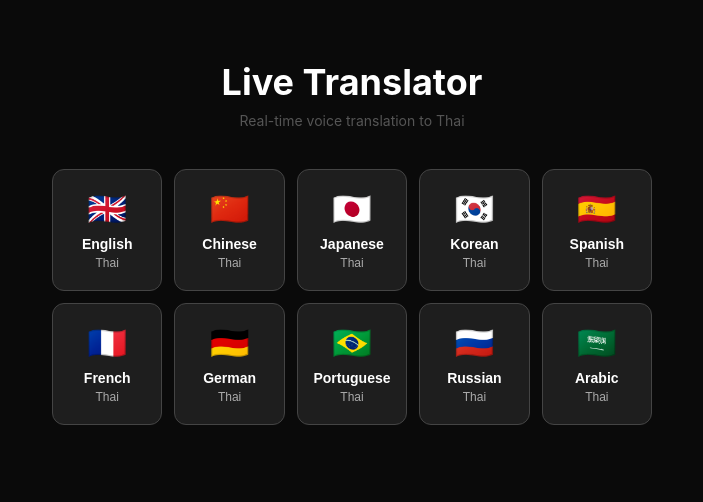
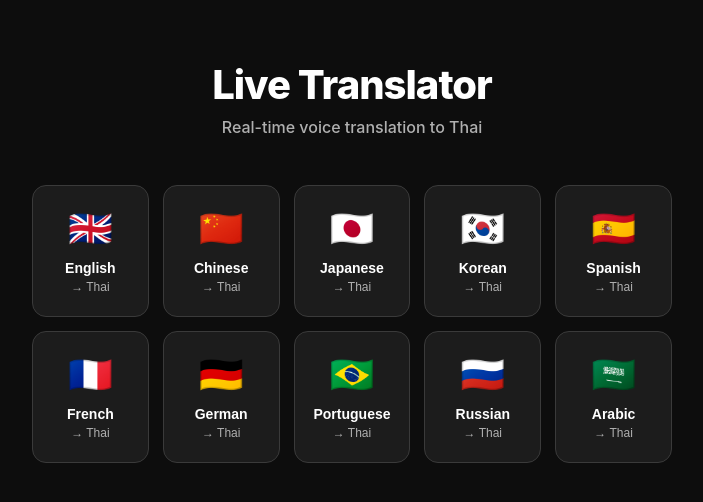
Before and after one commit to UKKRID/live-translator-v3, a React (Vite) app in the folder web/: page / in a window 1280 px wide. Shown: the top 502 px of the page, without its empty margins (288-991 px from the left). Built offline with nearby package versions, Linux system fonts and the light colour scheme.

Commit message:
v3: Fix invisible text - pure white #ffffff + inline styles

```diff
--- a/web/src/App.jsx
+++ b/web/src/App.jsx
@@ -13,208 +13,21 @@ const LANGUAGES = [
   { code: 'ar-SA', name: 'Arabic', flag: '🇸🇦' },
 ]
 
-const styles = {
-  body: {
-    minHeight: '100vh',
-    background: '#0a0a0a',
-    color: '#ffffff',
-    fontFamily: '-apple-system, BlinkMacSystemFont, "Segoe UI", Roboto, sans-serif',
-    margin: 0,
-    padding: 0,
-  },
-  header: {
-    background: '#111111',
-    borderBottom: '1px solid #222',
-    padding: '16px 20px',
-    display: 'flex',
-    alignItems: 'center',
-    justifyContent: 'space-between',
-    position: 'sticky',
-    top: 0,
-    zIndex: 100,
-  },
-  backBtn: {
-    color: '#e0e0e0',
-    background: '#333',
-    border: '1px solid #555',
-    cursor: 'pointer',
-    fontSize: '13px',
-    padding: '6px 14px',
-    borderRadius: '6px',
-  },
-  langInfo: {
-    display: 'flex',
-    alignItems: 'center',
-    gap: '10px',
-  },
-  langFlag: {
-    fontSize: '24px',
-  },
-  langText: {
-    color: '#fff',
-    fontWeight: 'bold',
-    fontSize: '16px',
-  },
-  startBtn: {
-    padding: '10px 24px',
-    borderRadius: '24px',
-    border: 'none',
-    fontWeight: 'bold',
-    fontSize: '14px',
-    cursor: 'pointer',
-    transition: 'all 0.2s',
-  },
-  startBtnActive: {
-    background: '#dc2626',
-    color: '#fff',
-    animation: 'pulse 1.5s infinite',
-  },
-  startBtnInactive: {
-    background: '#16a34a',
-    color: '#fff',
-  },
-  error: {
-    background: 'rgba(220, 38, 38, 0.15)',
-    color: '#fca5a5',
-    padding: '12px',
-    textAlign: 'center',
-    fontSize: '14px',
-  },
-  main: {
-    flex: 1,
-    overflowY: 'auto',
-    padding: '20px',
-    maxWidth: '700px',
-    margin: '0 auto',
-    width: '100%',
-    boxSizing: 'border-box',
-  },
-  emptyState: {
-    textAlign: 'center',
-    color: '#cccccc',
-    marginTop: '80px',
-  },
-  emptyIcon: {
-    fontSize: '64px',
-    marginBottom: '16px',
-  },
-  emptyText: {
-    fontSize: '18px',
-    color: '#ffffff',
-    fontWeight: '500',
-  },
-  emptySubtext: {
-    fontSize: '14px',
-    color: '#aaaaaa',
-    marginTop: '8px',
-    fontWeight: '500',
-  },
-  card: {
-    background: '#1e1e1e',
-    borderRadius: '12px',
-    padding: '16px',
-    marginBottom: '12px',
-    border: '1px solid #444',
-  },
-  cardMeta: {
-    display: 'flex',
-    alignItems: 'center',
-    gap: '8px',
-    marginBottom: '8px',
-    fontSize: '12px',
-    color: '#aaaaaa',
-    fontWeight: '600',
-  },
-  cardSource: {
-    color: '#ffffff',
-    fontSize: '16px',
-    lineHeight: 1.5,
-    marginBottom: '8px',
-    wordBreak: 'break-word',
-    fontWeight: '500',
-  },
-  cardTranslated: {
-    color: '#4ade80',
-    fontSize: '20px',
-    lineHeight: 1.5,
-    wordBreak: 'break-word',
-    fontWeight: '600',
-  },
-  interimCard: {
-    background: '#1e1e1e',
-    borderRadius: '12px',
-    padding: '16px',
-    marginBottom: '12px',
-    border: '2px dashed #555',
-  },
-  interimLabel: {
-    color: '#aaaaaa',
-    fontSize: '12px',
-    marginBottom: '6px',
-    fontWeight: '600',
-  },
-  interimText: {
-    color: '#ffffff',
-    fontSize: '16px',
-    fontWeight: '500',
-  },
-  footer: {
-    background: '#111111',
-    borderTop: '1px solid #333',
-    padding: '12px',
-    textAlign: 'center',
-  },
-  footerDot: {
-    display: 'inline-block',
-    width: '10px',
-    height: '10px',
-    background: '#22c55e',
-    borderRadius: '50%',
-    marginRight: '8px',
-    animation: 'pulse 1.5s infinite',
-  },
-  footerText: {
-    color: '#4ade80',
-    fontSize: '14px',
-    fontWeight: '600',
-  },
-  selectGrid: {
-    display: 'grid',
-    gridTemplateColumns: 'repeat(5, 1fr)',
-    gap: '12px',
-    maxWidth: '600px',
-    margin: '0 auto',
-  },
-  selectCard: {
-    background: '#1e1e1e',
-    border: '1px solid #444',
-    borderRadius: '12px',
-    padding: '20px 12px',
-    textAlign: 'center',
-    cursor: 'pointer',
-    transition: 'all 0.2s',
-  },
-  selectCardHover: {
-    background: '#2a2a2a',
-    border: '1px solid #666',
-    transform: 'scale(1.05)',
-  },
-  selectFlag: {
-    fontSize: '32px',
-    marginBottom: '8px',
-  },
-  selectName: {
-    color: '#ffffff',
-    fontWeight: '700',
-    fontSize: '14px',
-    marginBottom: '4px',
-  },
-  selectSub: {
-    color: '#aaaaaa',
-    fontSize: '12px',
-    fontWeight: '500',
-  },
-}
+const CARD_BG = '#1c1c1c'
+const BORDER = '#3a3a3a'
+const TEXT = '#f0f0f0'
+const TEXT_DIM = '#b0b0b0'
+const GREEN = '#4ade80'
+
+const css = `
+  * { margin: 0; padding: 0; box-sizing: border-box; }
+  body { background: #0d0d0d; color: #f0f0f0; font-family: "SF Pro Display", -apple-system, BlinkMacSystemFont, "Segoe UI", Roboto, Helvetica, Arial, sans-serif; }
+  @keyframes pulse { 0%,100% { opacity:1; } 50% { opacity:0.4; } }
+  @keyframes blink { 0%,100% { opacity:1; } 50% { opacity:0.3; } }
+  ::-webkit-scrollbar { width: 6px; }
+  ::-webkit-scrollbar-track { background: #111; }
+  ::-webkit-scrollbar-thumb { background: #444; border-radius: 3px; }
+`
 
 export default function App() {
   const [selectedLang, setSelectedLang] = useState(null)
@@ -247,18 +60,13 @@ export default function App() {
       setError('Browser does not support Web Speech API. Use Chrome or Edge.')
       return
     }
-
     const SpeechRecognition = window.SpeechRecognition || window.webkitSpeechRecognition
     const recognition = new SpeechRecognition()
-
     recognition.continuous = true
     recognition.interimResults = true
     recognition.lang = selectedLang.code
 
-    recognition.onstart = () => {
-      setIsListening(true)
-      setError('')
-    }
+    recognition.onstart = () => { setIsListening(true); setError('') }
 
     recognition.onresult = async (event) => {
       let interimText = ''
@@ -281,17 +89,8 @@ export default function App() {
       if (interimText) setInterim(interimText)
     }
 
-    recognition.onerror = (event) => {
-      if (event.error !== 'no-speech') {
-        setError(`Error: ${event.error}`)
-      }
-    }
-
-    recognition.onend = () => {
-      if (isListening) {
-        try { recognition.start() } catch {}
-      }
-    }
+    recognition.onerror = (e) => { if (e.error !== 'no-speech') setError(`Error: ${e.error}`) }
+    recognition.onend = () => { if (isListening) try { recognition.start() } catch {} }
 
     recognitionRef.current = recognition
     recognition.start()
@@ -299,45 +98,38 @@ export default function App() {
 
   const stopListening = useCallback(() => {
     setIsListening(false)
-    if (recognitionRef.current) {
-      recognitionRef.current.stop()
-      recognitionRef.current = null
-    }
+    if (recognitionRef.current) { recognitionRef.current.stop(); recognitionRef.current = null }
   }, [])
 
-  const toggleListening = () => {
-    if (isListening) {
-      stopListening()
-    } else {
-      startListening()
-    }
-  }
+  const toggleListening = () => { isListening ? stopListening() : startListening() }
 
   if (!selectedLang) {
     return (
-      <div style={styles.body}>
-        <style>{`
-          @keyframes pulse { 0%, 100% { opacity: 1; } 50% { opacity: 0.5; } }
-        `}</style>
+      <div style={{ minHeight: '100vh', background: '#0d0d0d' }}>
+        <style>{css}</style>
         <div style={{ padding: '60px 20px', textAlign: 'center' }}>
-          <h1 style={{ fontSize: '36px', fontWeight: 'bold', marginBottom: '8px' }}>
+          <h1 style={{ fontSize: '40px', fontWeight: '800', color: '#ffffff', marginBottom: '8px', letterSpacing: '-1px' }}>
             Live Translator
           </h1>
-          <p style={{ color: '#555', marginBottom: '40px', fontSize: '14px' }}>
+          <p style={{ color: TEXT_DIM, marginBottom: '48px', fontSize: '16px', fontWeight: '500' }}>
             Real-time voice translation to Thai
           </p>
-          <div style={styles.selectGrid}>
+          <div style={{ display: 'grid', gridTemplateColumns: 'repeat(5, 1fr)', gap: '14px', maxWidth: '640px', margin: '0 auto' }}>
             {LANGUAGES.map(lang => (
               <button
                 key={lang.code}
                 onClick={() => setSelectedLang(lang)}
-                style={styles.selectCard}
-                onMouseEnter={e => Object.assign(e.target.style, styles.selectCardHover)}
-                onMouseLeave={e => { e.target.style.background = '#141414'; e.target.style.border = '1px solid #222'; e.target.style.transform = 'none'; }}
+                style={{
+                  background: CARD_BG, border: `1px solid ${BORDER}`, borderRadius: '14px',
+                  padding: '22px 12px', textAlign: 'center', cursor: 'pointer',
+                  transition: 'all 0.2s ease',
+                }}
+                onMouseEnter={e => { e.currentTarget.style.background = '#2a2a2a'; e.currentTarget.style.borderColor = '#666'; e.currentTarget.style.transform = 'scale(1.06)' }}
+                onMouseLeave={e => { e.currentTarget.style.background = CARD_BG; e.currentTarget.style.borderColor = BORDER; e.currentTarget.style.transform = 'none' }}
               >
-                <div style={styles.selectFlag}>{lang.flag}</div>
-                <div style={styles.selectName}>{lang.name}</div>
-                <div style={styles.selectSub}>Thai</div>
+                <div style={{ fontSize: '36px', marginBottom: '10px' }}>{lang.flag}</div>
+                <div style={{ color: '#ffffff', fontWeight: '700', fontSize: '14px', marginBottom: '4px' }}>{lang.name}</div>
+                <div style={{ color: TEXT_DIM, fontSize: '12px', fontWeight: '500' }}>→ Thai</div>
               </button>
             ))}
           </div>
@@ -347,59 +139,71 @@ export default function App() {
   }
 
   return (
-    <div style={styles.body}>
-      <style>{`
-        @keyframes pulse { 0%, 100% { opacity: 1; } 50% { opacity: 0.5; } }
-      `}</style>
+    <div style={{ minHeight: '100vh', background: '#0d0d0d', display: 'flex', flexDirection: 'column' }}>
+      <style>{css}</style>
 
-      <header style={styles.header}>
-        <div style={styles.langInfo}>
+      <header style={{ background: '#141414', borderBottom: `1px solid ${BORDER}`, padding: '16px 24px', display: 'flex', alignItems: 'center', justifyContent: 'space-between', position: 'sticky', top: 0, zIndex: 100 }}>
+        <div style={{ display: 'flex', alignItems: 'center', gap: '12px' }}>
           <button
             onClick={() => { stopListening(); setSelectedLang(null) }}
-            style={styles.backBtn}
+            style={{ color: '#ffffff', background: '#333', border: '1px solid #555', cursor: 'pointer', fontSize: '13px', fontWeight: '600', padding: '8px 16px', borderRadius: '8px' }}
           >
-            Back
+            ← Back
           </button>
-          <span style={styles.langFlag}>{selectedLang.flag}</span>
-          <span style={styles.langText}>{selectedLang.name} → Thai</span>
+          <span style={{ fontSize: '26px' }}>{selectedLang.flag}</span>
+          <span style={{ color: '#ffffff', fontWeight: '700', fontSize: '17px' }}>{selectedLang.name} → 🇹🇭 Thai</span>
         </div>
         <button
           onClick={toggleListening}
           style={{
-            ...styles.startBtn,
-            ...(isListening ? styles.startBtnActive : styles.startBtnInactive),
+            padding: '12px 28px', borderRadius: '28px', border: 'none', fontWeight: '700', fontSize: '15px',
+            cursor: 'pointer', color: '#ffffff',
+            background: isListening ? '#dc2626' : '#16a34a',
+            animation: isListening ? 'pulse 1.5s infinite' : 'none',
           }}
         >
-          {isListening ? 'Stop' : 'Start Listening'}
+          {isListening ? '⏹ Stop' : '🎤 Start'}
         </button>
       </header>
 
-      {error && <div style={styles.error}>{error}</div>}
+      {error && (
+        <div style={{ background: 'rgba(220,38,38,0.2)', color: '#ff6b6b', padding: '14px', textAlign: 'center', fontSize: '14px', fontWeight: '600' }}>
+          {error}
+        </div>
+      )}
 
-      <main style={styles.main}>
+      <main style={{ flex: 1, overflowY: 'auto', padding: '24px', maxWidth: '720px', margin: '0 auto', width: '100%' }}>
         {history.length === 0 && !isListening && (
-          <div style={styles.emptyState}>
-            <div style={styles.emptyIcon}>🎙️</div>
-            <p style={styles.emptyText}>Press "Start Listening" and speak {selectedLang.name}</p>
-            <p style={styles.emptySubtext}>Voice will be translated to Thai in real-time</p>
+          <div style={{ textAlign: 'center', color: TEXT_DIM, marginTop: '100px' }}>
+            <div style={{ fontSize: '72px', marginBottom: '20px' }}>🎙️</div>
+            <p style={{ fontSize: '20px', color: '#ffffff', fontWeight: '600', marginBottom: '8px' }}>
+              Press "Start" and speak {selectedLang.name}
+            </p>
+            <p style={{ fontSize: '15px', color: TEXT_DIM, fontWeight: '500' }}>
+              Voice will be translated to Thai in real-time
+            </p>
           </div>
         )}
 
         {history.map(item => (
-          <div key={item.id} style={styles.card}>
-            <div style={styles.cardMeta}>
+          <div key={item.id} style={{ background: CARD_BG, borderRadius: '14px', padding: '18px', marginBottom: '14px', border: `1px solid ${BORDER}` }}>
+            <div style={{ display: 'flex', alignItems: 'center', gap: '8px', marginBottom: '10px', fontSize: '13px', color: TEXT_DIM, fontWeight: '600' }}>
               <span>{item.time}</span>
               <span>{item.lang.flag}</span>
             </div>
-            <div style={styles.cardSource}>{item.source}</div>
-            <div style={styles.cardTranslated}>🇹🇭 {item.translated}</div>
+            <div style={{ color: '#ffffff', fontSize: '17px', lineHeight: 1.6, marginBottom: '10px', wordBreak: 'break-word', fontWeight: '500' }}>
+              {item.source}
+            </div>
+            <div style={{ color: GREEN, fontSize: '21px', lineHeight: 1.6, wordBreak: 'break-word', fontWeight: '700' }}>
+              🇹🇭 {item.translated}
+            </div>
           </div>
         ))}
 
         {interim && (
-          <div style={styles.interimCard}>
-            <div style={styles.interimLabel}>Listening...</div>
-            <div style={styles.interimText}>{interim}</div>
+          <div style={{ background: CARD_BG, borderRadius: '14px', padding: '18px', marginBottom: '14px', border: '2px dashed #555' }}>
+            <div style={{ color: TEXT_DIM, fontSize: '13px', marginBottom: '8px', fontWeight: '600' }}>Listening...</div>
+            <div style={{ color: '#ffffff', fontSize: '17px', fontWeight: '500' }}>{interim}</div>
           </div>
         )}
 
@@ -407,9 +211,9 @@ export default function App() {
       </main>
 
       {isListening && (
-        <div style={styles.footer}>
-          <span style={styles.footerDot}></span>
-          <span style={styles.footerText}>Listening and translating...</span>
+        <div style={{ background: '#141414', borderTop: `1px solid ${BORDER}`, padding: '14px', textAlign: 'center' }}>
+          <span style={{ display: 'inline-block', width: '12px', height: '12px', background: '#22c55e', borderRadius: '50%', marginRight: '10px', animation: 'blink 1s infinite' }}></span>
+          <span style={{ color: GREEN, fontSize: '15px', fontWeight: '700' }}>Listening and translating...</span>
         </div>
       )}
     </div>
--- a/web/src/index.css
+++ b/web/src/index.css
@@ -1,37 +1,2 @@
-* {
-  margin: 0;
-  padding: 0;
-  box-sizing: border-box;
-}
-
-body {
-  background: #0a0a0a;
-  color: #ffffff;
-  font-family: -apple-system, BlinkMacSystemFont, "Segoe UI", Roboto, "Helvetica Neue", Arial, sans-serif;
-  -webkit-font-smoothing: antialiased;
-  -moz-osx-font-smoothing: grayscale;
-}
-
-::-webkit-scrollbar {
-  width: 6px;
-}
-
-::-webkit-scrollbar-track {
-  background: #111;
-}
-
-::-webkit-scrollbar-thumb {
-  background: #444;
-  border-radius: 3px;
-}
-
-::-webkit-scrollbar-thumb:hover {
-  background: #666;
-}
-
-* {
-  -webkit-tap-highlight-color: transparent;
-  -webkit-touch-callout: none;
-  -webkit-user-select: none;
-  user-select: none;
-}
+* { margin: 0; padding: 0; box-sizing: border-box; }
+body { background: #0d0d0d; color: #f0f0f0; font-family: "SF Pro Display", -apple-system, BlinkMacSystemFont, "Segoe UI", Roboto, Helvetica, Arial, sans-serif; -webkit-font-smoothing: antialiased; }
```
